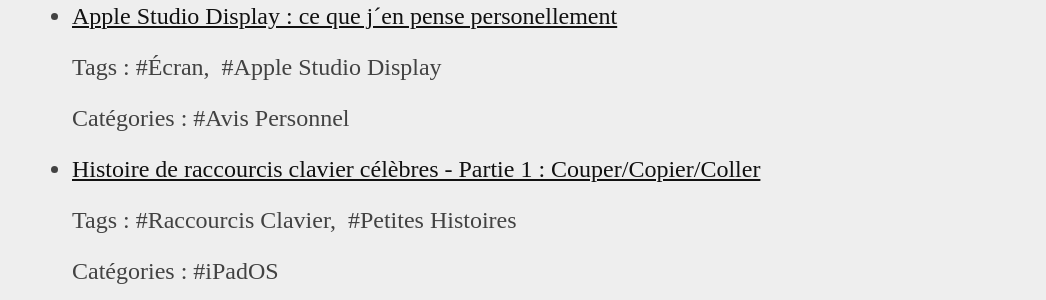
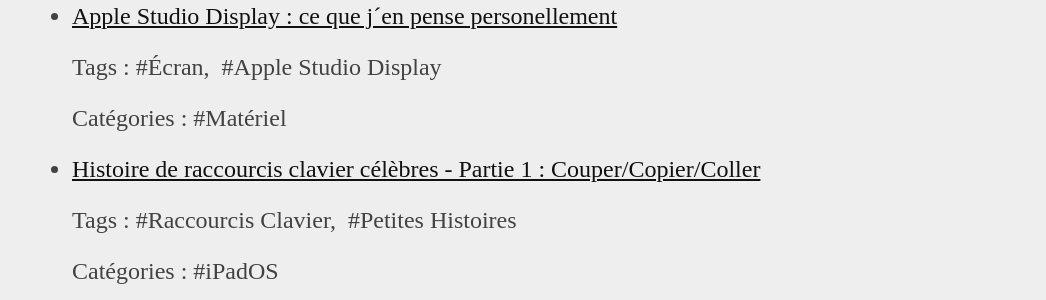
Before and after one commit to MarcosIckx/PreviewMarcosxNet, a Jekyll site: the page built from blog/index.html, in a window 1280 px wide. Shown: the part 784-1084 px from the top of the page, without its empty margins (32-1078 px from the left). Built offline with Jekyll 4.4.1, drawn with Linux system fonts in a browser that asks for light colours.

Commit message:
Update and rename _posts/2022-04-09-AppleStudioDisplay.md to _posts/2022/2022-04-09-AppleStudioDisplay.md

```diff
--- a/_posts/2022-04-09-AppleStudioDisplay.md
+++ b/_posts/2022/2022-04-09-AppleStudioDisplay.md
@@ -3,11 +3,10 @@
 title: "Apple Studio Display : ce que j´en pense personellement"
 date: 2022-04-09
 tags: [Écran, Apple Studio Display]
-category: Avis Personnel
+category: Matériel
 ---
 
 # Apple Studio Display
-
 
 Lors du keynote de mars 2022, Apple a devoilé, en plus du Mac Studio (j´en parlerai probablement plus tard),
 un écran 5K, de 27 pouces comme étant le compagnon idéal du Mac Studio, mais pas que, évidemment, puisqu´il
```
